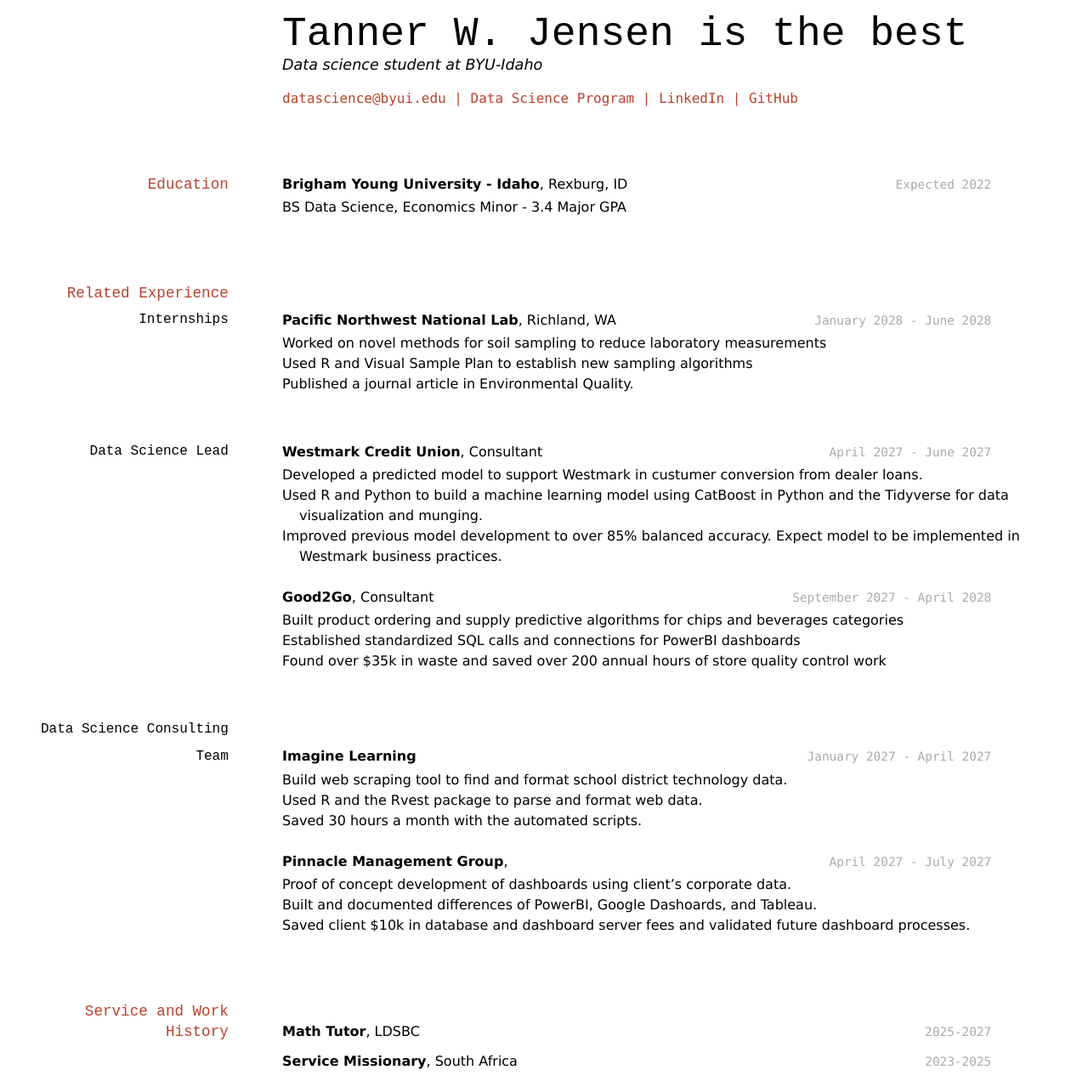
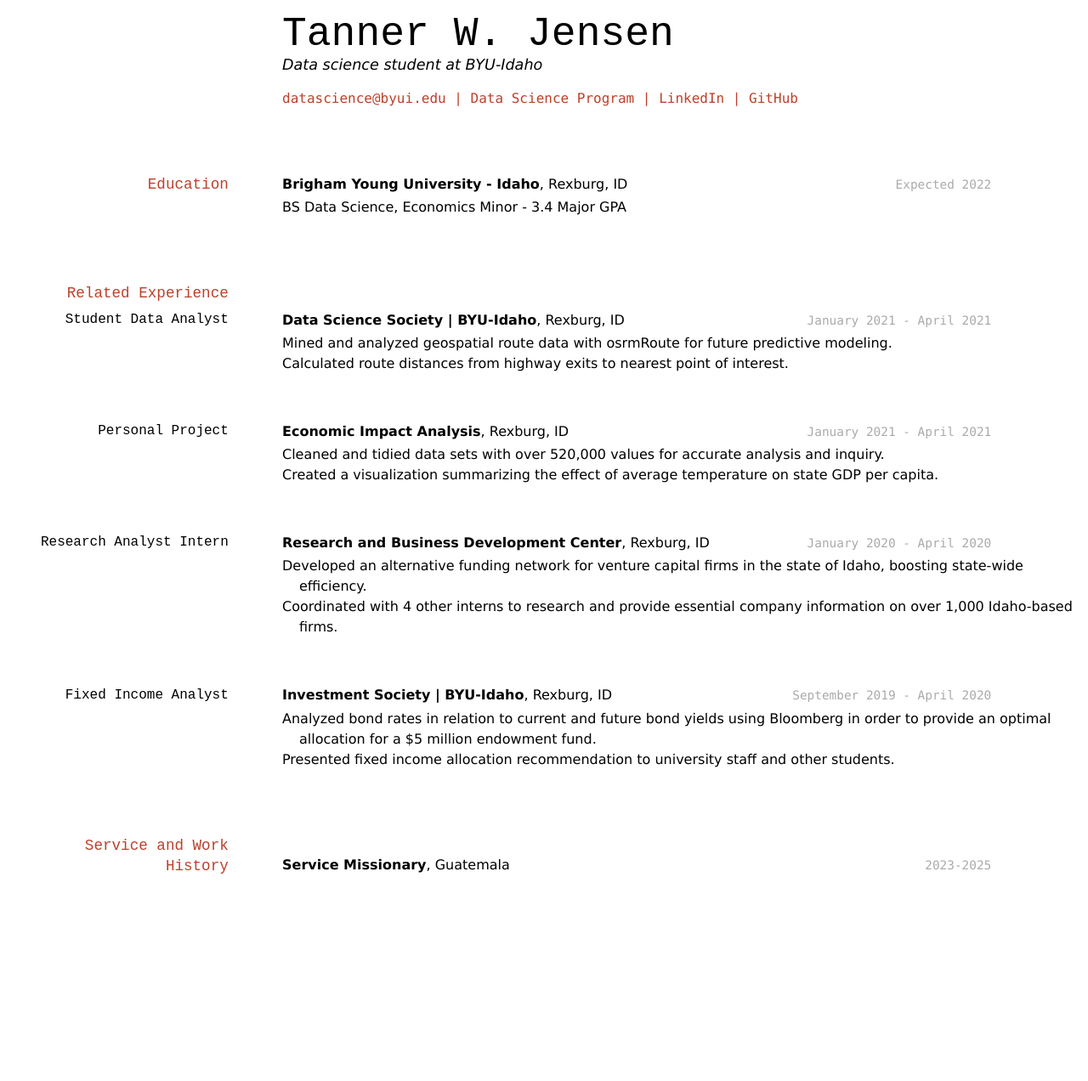
Before and after one commit to byuids-resumes/Tanner_Jensen_Resume, a Jekyll site: the page built from docs/index.md, in a window 1280 px wide. Shown: the whole page at 85% size. Built offline with Jekyll 4.4.1, drawn with Linux system fonts in a browser that asks for light colours; after the commit the page ends 1042 px from its top, so only the background shows below that.

Commit message:
Update index.md

```diff
--- a/docs/index.md
+++ b/docs/index.md
@@ -2,7 +2,7 @@
 layout: cv
 title: Tanner Jensen's Resume
 ---
-# Tanner W. Jensen is the best
+# Tanner W. Jensen
 Data science student at BYU-Idaho
 
 <div id="webaddress">
@@ -24,56 +24,42 @@ __Brigham Young University - Idaho__, Rexburg, ID
 
 ## Related Experience
 
-### Internships
+### Student Data Analyst
 
-`January 2028 - June 2028`
-__Pacific Northwest National Lab__, Richland, WA
+`January 2021 - April 2021`
+__Data Science Society | BYU-Idaho__, Rexburg, ID
 
-- Worked on novel methods for soil sampling to reduce laboratory measurements
-- Used R and Visual Sample Plan to establish new sampling algorithms
-- Published a journal article in Environmental Quality.
+- Mined and analyzed geospatial route data with osrmRoute for future predictive modeling.
+- Calculated route distances from highway exits to nearest point of interest.
 
-### Data Science Lead
+### Personal Project
 
-`April 2027 - June 2027`
-__Westmark Credit Union__, Consultant
+`January 2021 - April 2021`
+__Economic Impact Analysis__, Rexburg, ID
 
-- Developed a predicted model to support Westmark in custumer conversion from dealer loans.
-- Used R and Python to build a machine learning model using CatBoost in Python and the Tidyverse for data visualization and munging.
-- Improved previous model development to over 85% balanced accuracy. Expect model to be implemented in Westmark business practices.
+- Cleaned and tidied data sets with over 520,000 values for accurate analysis and inquiry.
+- Created a visualization summarizing the effect of average temperature on state GDP per capita.
 
-`September 2027 - April 2028`
-__Good2Go__, Consultant
+### Research Analyst Intern
 
-- Built product ordering and supply predictive algorithms for chips and beverages categories
-- Established standardized SQL calls and connections for PowerBI dashboards
-- Found over $35k in waste and saved over 200 annual hours of store quality control work
+`January 2020 - April 2020`
+__Research and Business Development Center__, Rexburg, ID
 
-### Data Science Consulting Team
+- Developed an alternative funding network for venture capital firms in the state of Idaho, boosting state-wide efficiency.
+- Coordinated with 4 other interns to research and provide essential company information on over 1,000 Idaho-based firms.
 
-`January 2027 - April 2027`
-__Imagine Learning__
+### Fixed Income Analyst
 
-- Build web scraping tool to find and format school district technology data.
-- Used R and the Rvest package to parse and format web data.
-- Saved 30 hours a month with the automated scripts.
+`September 2019 - April 2020`
+__Investment Society | BYU-Idaho__, Rexburg, ID
 
-`April 2027 - July 2027`
-__Pinnacle Management Group__,
-
-- Proof of concept development of dashboards using client's corporate data.
-- Built and documented differences of PowerBI, Google Dashoards, and Tableau.
-- Saved client $10k in database and dashboard server fees and validated future dashboard processes.
-
+- Analyzed bond rates in relation to current and future bond yields using Bloomberg in order to provide an optimal allocation for a $5 million endowment fund.
+- Presented fixed income allocation recommendation to university staff and other students.
 
 ## Service and Work History
 
-`2025-2027`
-__Math Tutor__, LDSBC
-
-
 `2023-2025`
-__Service Missionary__, South Africa
+__Service Missionary__, Guatemala
 
 
 
```
